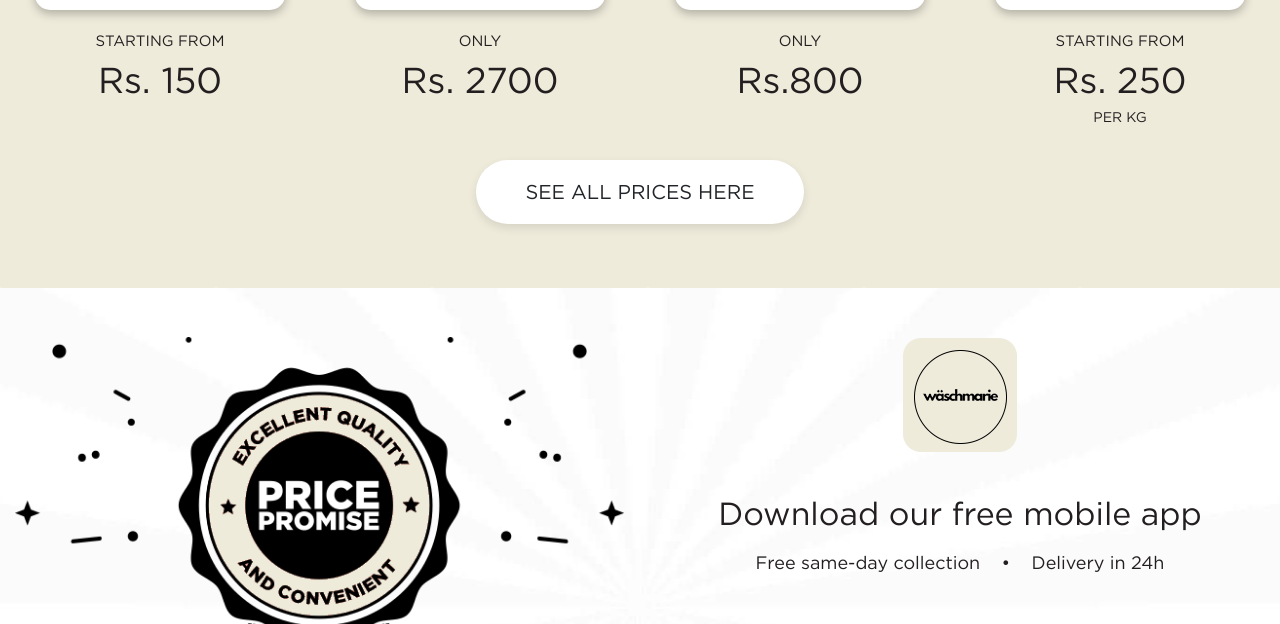
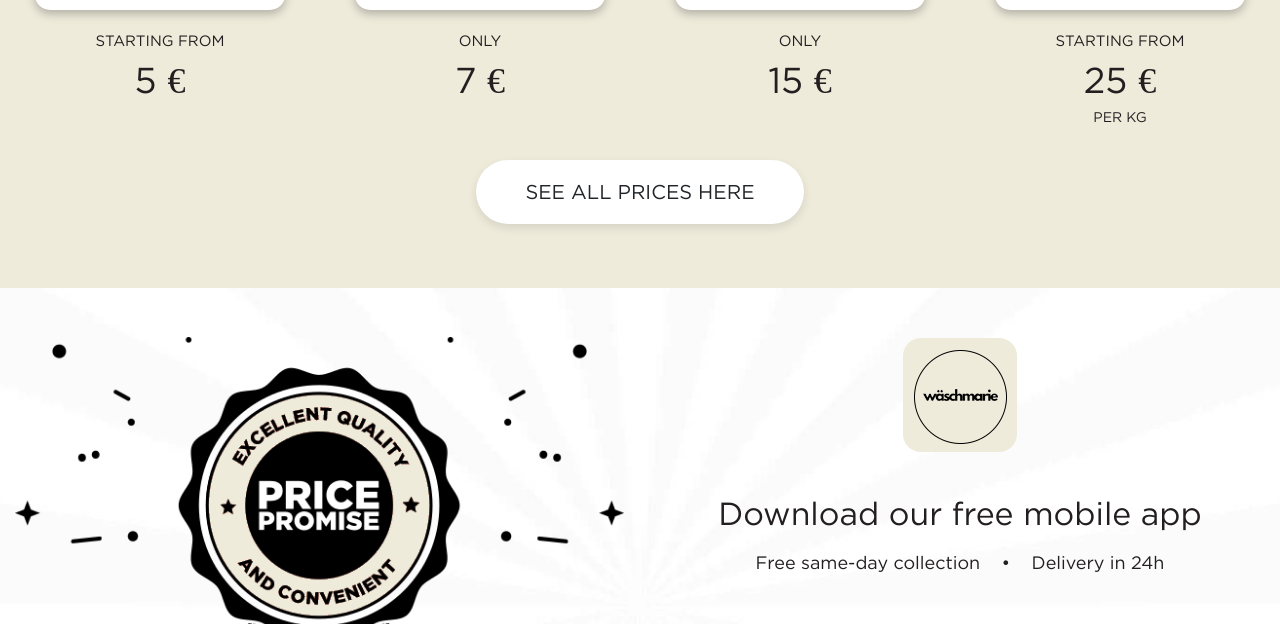
Before and after one commit to fhdlkhn/waschmarie, a plain HTML site: page index.html in a window 1280 px wide. Shown: the part 2238-2862 px from the top of the page. Drawn offline with Linux system fonts and the light colour scheme; a script that the page names is missing; files whose address does not match are found by name.

Commit message:
Update index.html

```diff
--- a/index.html
+++ b/index.html
@@ -170,7 +170,7 @@
                                 </div>
                             </div>
                             <div class="laundry-prices-text">Starting From</div>
-                            <div class="laundry-prices-amount">Rs. 150</div>
+                            <div class="laundry-prices-amount">5 €</div>
                         </div>
                         <div class="col-6 col-sm-6 col-lg-3 py-3 py-lg-0">
                             <div class="laundry-prices-block"><img class="laundry-prices-promise pulse"
@@ -182,7 +182,7 @@
                                 </div>
                             </div>
                             <div class="laundry-prices-text">Only</div>
-                            <div class="laundry-prices-amount">Rs. 2700</div>
+                            <div class="laundry-prices-amount">7 €</div>
                         </div>
                         <div class="col-6 col-sm-6 col-lg-3 py-3 py-lg-0">
                             <div class="laundry-prices-block"><img class="laundry-prices-promise pulse"
@@ -194,7 +194,7 @@
                                 </div>
                             </div>
                             <div class="laundry-prices-text">Only</div>
-                            <div class="laundry-prices-amount">Rs.800</div>
+                            <div class="laundry-prices-amount">15 €</div>
                         </div>
                         <div class="col-6 col-sm-6 col-lg-3 py-3 py-lg-0">
                             <div class="laundry-prices-block"><img class="laundry-prices-promise pulse"
@@ -207,7 +207,7 @@
                                 </div>
                             </div>
                             <div class="laundry-prices-text">Starting From</div>
-                            <div class="laundry-prices-amount">Rs. 250</div>
+                            <div class="laundry-prices-amount">25 €</div>
                             <div class="laundry-prices-weight">Per KG</div>
                         </div>
                     </div>
```
